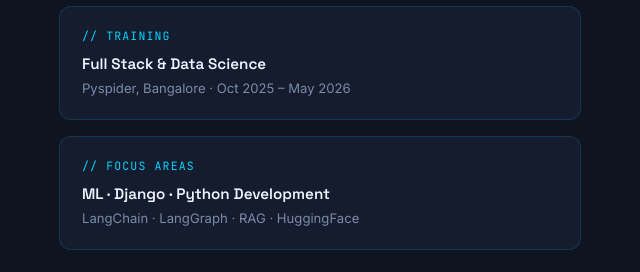
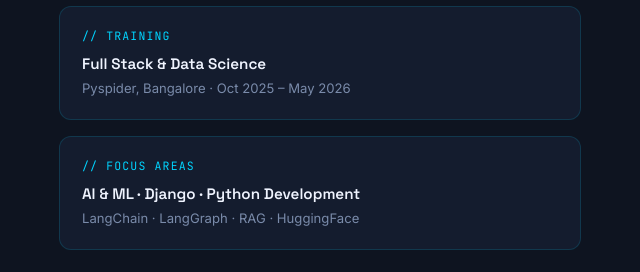
Before and after one commit to lokeshwar1272004/lokeshwar1272004.github.io, a plain HTML site: page index.html in a window 1280 px wide. Shown: the part 1149-1421 px from the top of the page, 609-1249 px from the left. Drawn offline with Linux system fonts and the light colour scheme.

Commit message:
Updated index.html

```diff
--- a/index.html
+++ b/index.html
@@ -755,7 +755,7 @@ footer {
       </div>
       <div class="about-card">
         <div class="about-card-label">// FOCUS AREAS</div>
-        <div class="about-card-val">ML · Django · Python Development</div>
+        <div class="about-card-val">AI & ML · Django · Python Development</div>
         <div class="about-card-sub">LangChain · LangGraph · RAG · HuggingFace</div>
       </div>
     </div>
```
